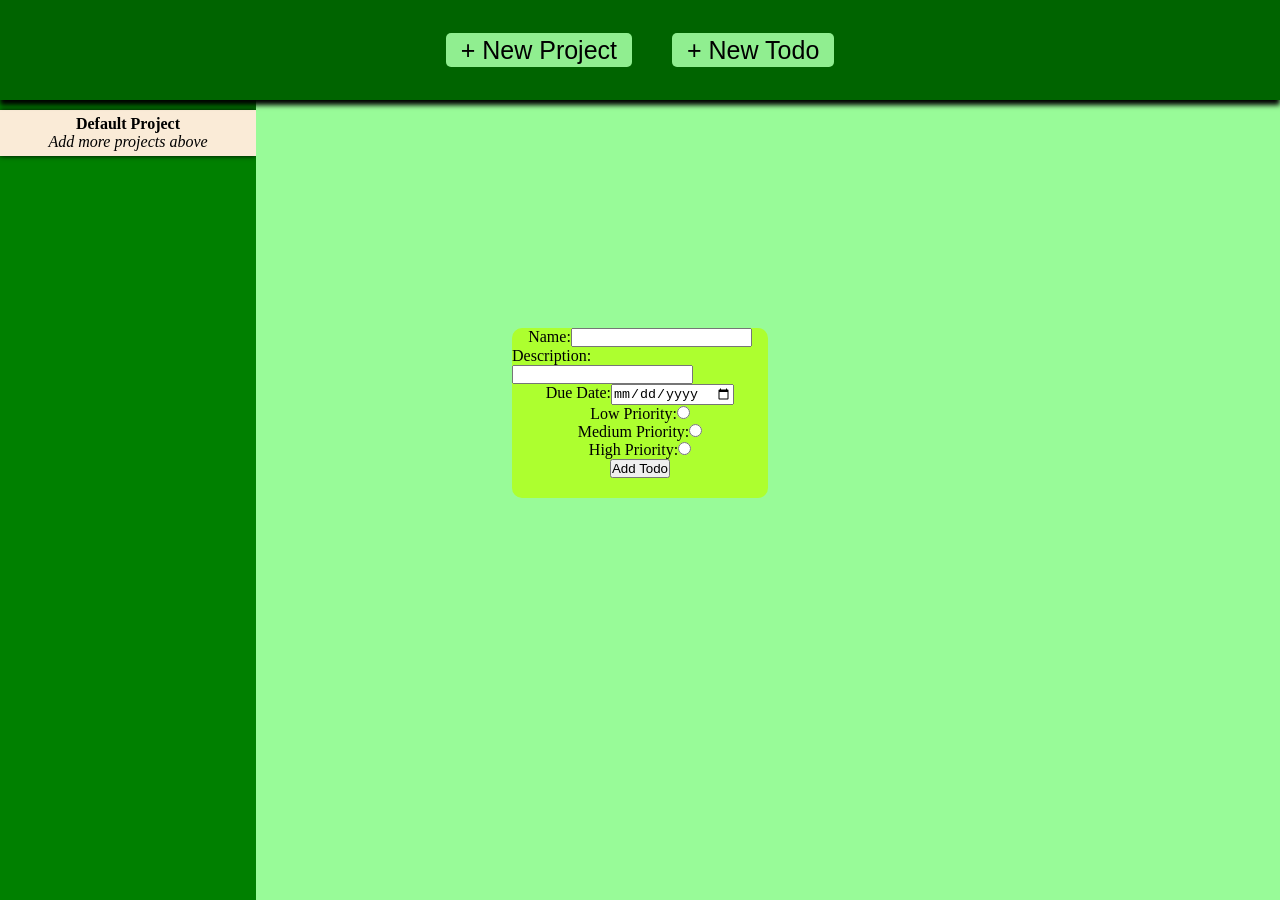
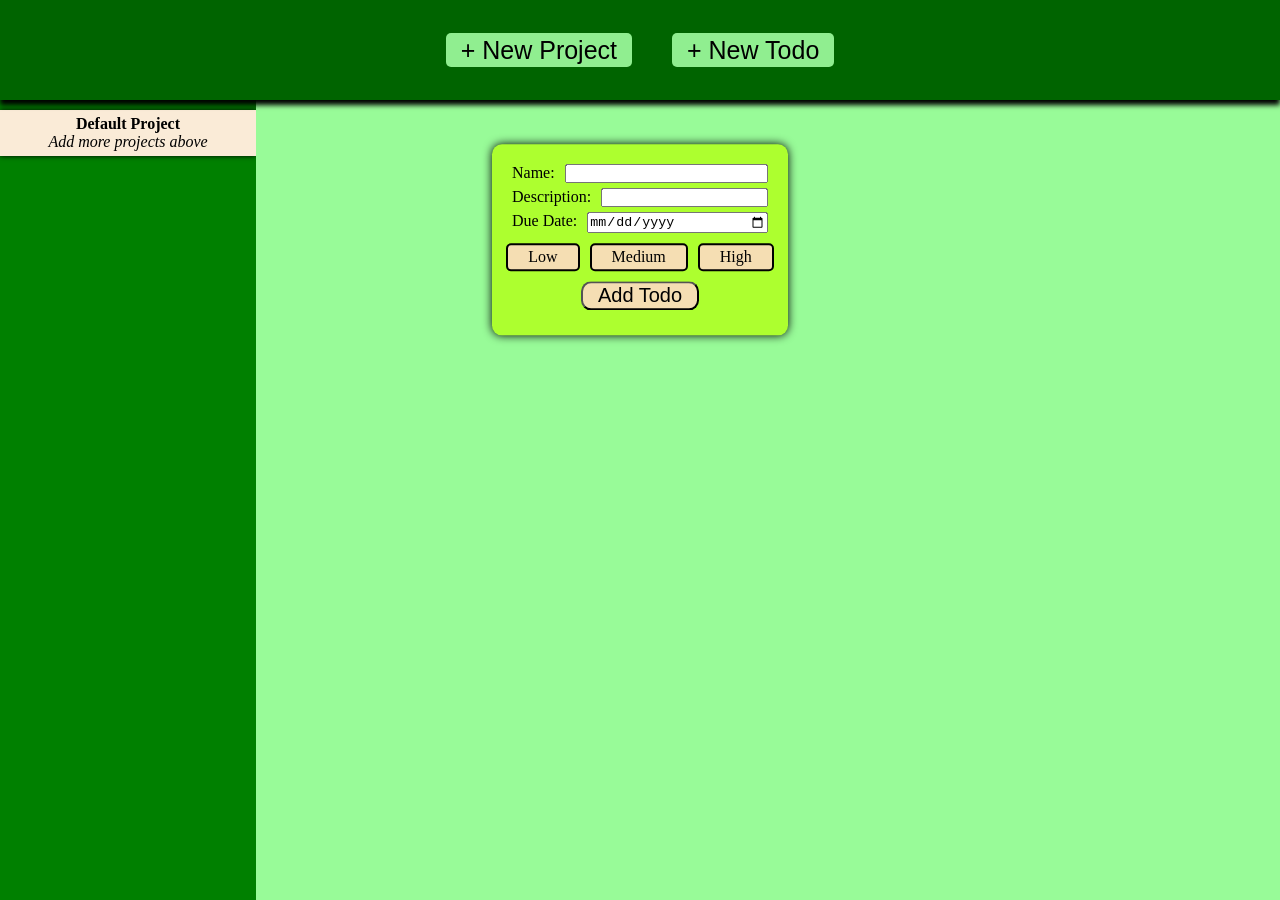
Before and after one commit to Kagemori/odin-todo-list, a website built with webpack: page src/template.html in a window 1280 px wide. Both pictures are taken after a click on the button "+ New Todo". Built offline with nearby package versions, Linux system fonts and the light colour scheme.

Commit message:
Add styling to project and todo forms

```diff
--- a/src/css/styles.css
+++ b/src/css/styles.css
@@ -37,11 +37,17 @@ nav button {
     font-size: 25px;
     padding: 2.5px 15px;
     margin: 0px 20px;
+    transition: transform 0.2s ease-in-out, box-shadow 0.2s ease-in-out;
+}
+
+nav button:hover {
+    transform: scale(1.2);
+    box-shadow: 0px 0px 10px orange;
 }
 
 #new-form {
     position: absolute;
-    top: 50%;
+    top: 30%;
     left: 50%;
     transform: translate(-50%,-50%);
     z-index: 5;
@@ -68,8 +74,87 @@ nav button {
     background-color: greenyellow;
     border-radius: 10px;
 
-    margin-top: 10%;
-    padding-bottom: 20px;
+    box-shadow: 0px 0px 10px black;
+
+    padding: 20px;
+}
+
+.form-section {
+    display: flex;
+    width: 100%;
+    margin-bottom: 5px;
+}
+
+label {
+    flex-shrink: 0;
+    margin-right: 10px;
+}
+
+input {
+    flex-grow: 1;
+    width: 100%;
+}
+
+#radiobtns {
+    display: flex;
+    flex-direction: row;
+}
+
+input[type="radio"] {
+    display: none;
+}
+
+label[for="todo-low"],label[for="todo-med"],label[for="todo-high"]{
+    display: inline-block;
+    border: 2px solid black;
+    border-radius: 5px;
+    cursor: pointer;
+    background-color: wheat;
+    margin: 5px;
+    padding: 3px 20px;
+    transition: all 0.3s ease;
+}
+
+label[for="todo-low"]:hover {
+    transform: scale(1.1);
+    box-shadow: 0px 0px 10px green;
+    background-color: lightgreen;
+}
+
+label[for="todo-med"]:hover {
+    transform: scale(1.1);
+    box-shadow: 0px 0px 10px yellow;
+    background-color: gold;
+}
+
+label[for="todo-high"]:hover {
+    transform: scale(1.1);
+    box-shadow: 0px 0px 10px red;
+    background-color: lightcoral;
+}
+
+input[type="radio"]:checked + label{
+    background-color: darkgreen;
+    color: orange;
+}
+
+#todo-form > :last-child, #project-form > :last-child {
+    display: flex;
+    justify-content: center;
+    align-items: center;
+}
+
+#todo-form > :last-child > button, #project-form > :last-child > button {
+    font-size: 20px;
+    padding: 1px 15px;
+    border-radius: 10px;
+    background-color: wheat;
+    cursor: pointer;
+    transition: all 0.3s ease;
+}
+
+#todo-form > :last-child > button:hover, #project-form > :last-child > button:hover {
+    transform: scale(1.1);
 }
 
 #content {
--- a/src/todoform.js
+++ b/src/todoform.js
@@ -9,6 +9,9 @@ const todoform = () => {
     let newTodoForm = document.createElement("form");
     newTodoForm.setAttribute("id","todo-form");
     newTodoForm.setAttribute("action","");
+
+    let radioButtons = document.createElement("div");
+    radioButtons.setAttribute("id","radiobtns");
 
     // Todo Form Inputs
     newTodoForm.appendChild(
@@ -35,29 +38,31 @@ const todoform = () => {
         )
     );
 
-    newTodoForm.appendChild(
-        addFormInput("Low Priority",
+    radioButtons.appendChild(
+        addFormInput("Low",
             "todo-low",
             "radio",
             "Low"
         )
     );
 
-    newTodoForm.appendChild(
-        addFormInput("Medium Priority",
+    radioButtons.appendChild(
+        addFormInput("Medium",
             "todo-med",
             "radio",
             "Medium"
         )
     );
 
-    newTodoForm.appendChild(
-        addFormInput("High Priority",
+    radioButtons.appendChild(
+        addFormInput("High",
             "todo-high",
             "radio",
             "High"
         )
     );
+
+    newTodoForm.appendChild(radioButtons);
 
     let formSection = document.createElement("div");
     formSection.classList.add("form-section");
@@ -76,12 +81,15 @@ const todoform = () => {
 function addFormInput(labelName, id, formType, value){
     let formSection = document.createElement("div");
     formSection.classList.add("form-section");
+    let formLabel = document.createElement("label");
+    formLabel.setAttribute("for",id);
 
     if (formType !== "submit"){
-        let formLabel = document.createElement("label");
-        formLabel.setAttribute("for",id);
-        formLabel.textContent = `${labelName}:`;
-        formSection.appendChild(formLabel);
+        if(formType === "radio"){
+            formLabel.textContent = `${labelName}`;
+        }else{
+            formLabel.textContent = `${labelName}:`;
+        }
     }
 
     let formInput = document.createElement("input");
@@ -94,7 +102,17 @@ function addFormInput(labelName, id, formType, value){
         formInput.setAttribute("value",value);
     }
 
-    formSection.appendChild(formInput);
+    if (formType !== "submit"){
+        if (formType === "radio"){
+            formSection.appendChild(formInput);
+            formSection.appendChild(formLabel);
+        }else {
+            formSection.appendChild(formLabel);
+            formSection.appendChild(formInput);
+        }
+    }else{
+        formSection.appendChild(formInput);
+    }
 
     return formSection;
 }
```
